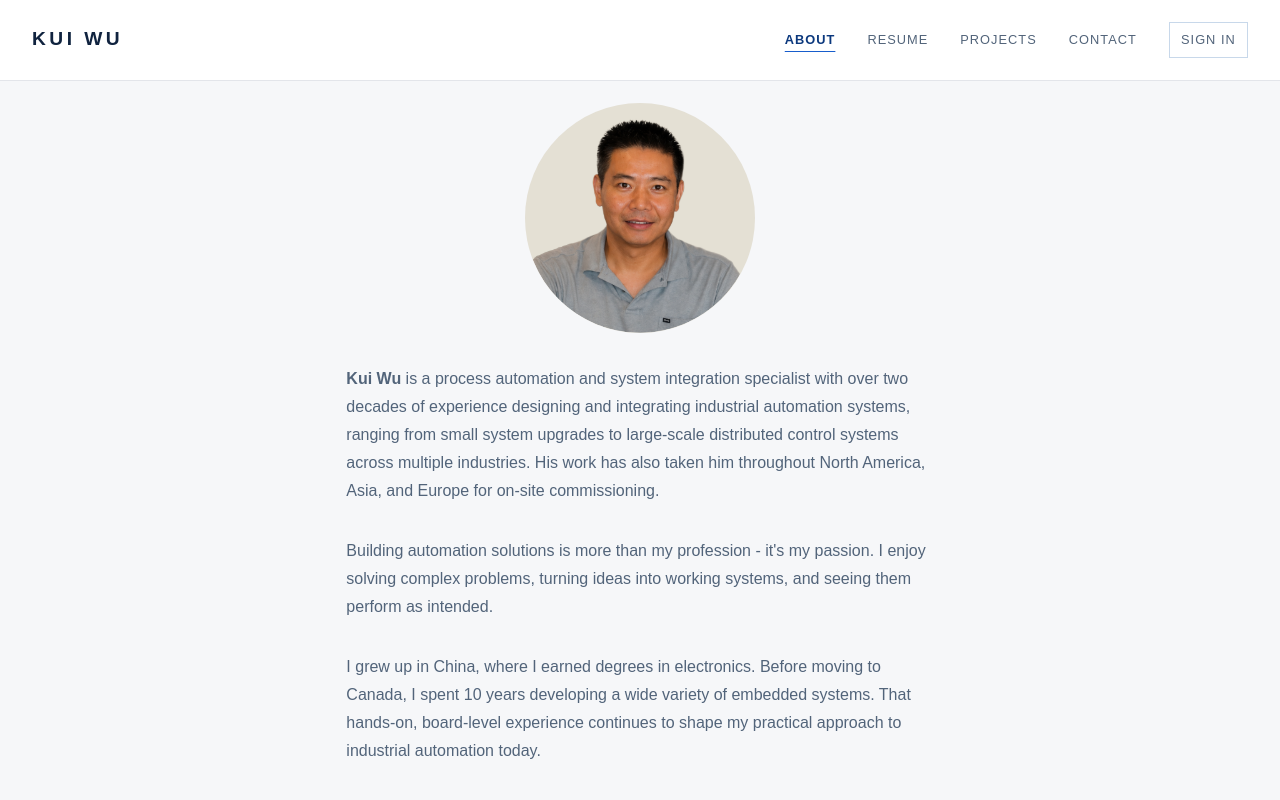
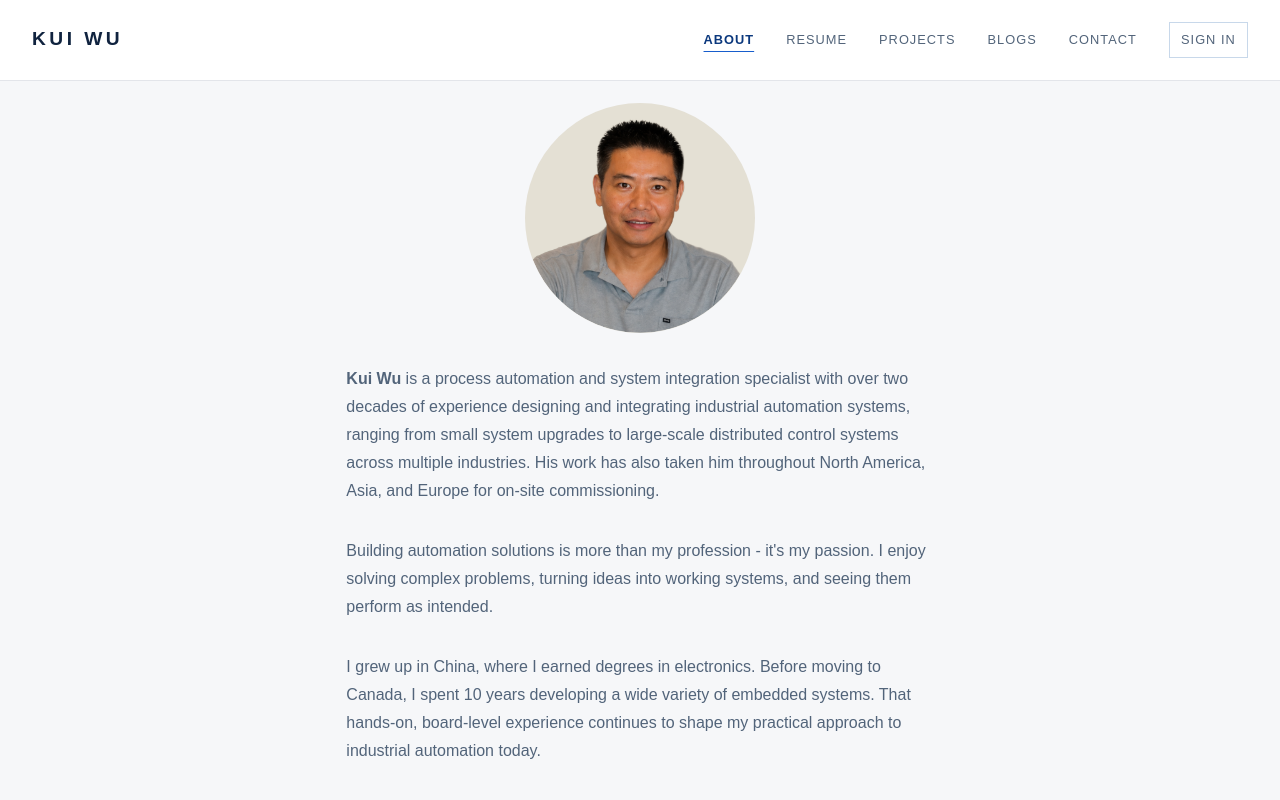
Before and after one commit to kwcontrols/KW-Portfolio, a Next.js app: page / in a window 1280 px wide. Shown: the top 800 px of the page. Built offline with nearby package versions, Linux system fonts and the light colour scheme; no server answers.

Commit message:
Add Blogs to public navigation

```diff
--- a/app/SiteHeader.tsx
+++ b/app/SiteHeader.tsx
@@ -13,6 +13,7 @@ export function SiteHeader() {
     { href: "/", label: "About" },
     { href: "/resume", label: "Resume" },
     { href: "/experience", label: "Projects" },
+    { href: "/blog", label: "Blogs" },
     { href: "/contact", label: "Contact" },
   ];
 
```
